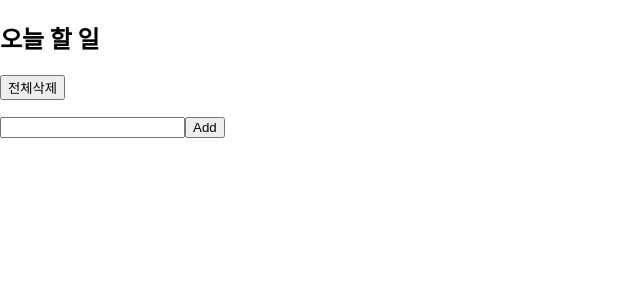
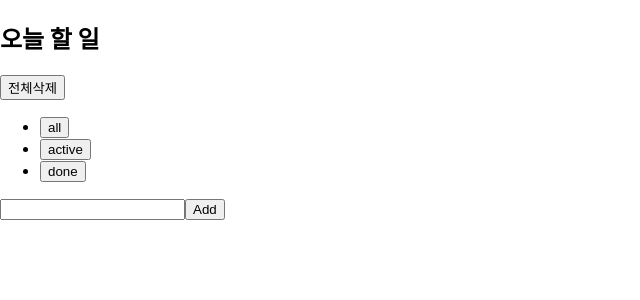
Before and after one commit to standjeong/ToDoMate, a React (Create React App) app: page / in a window 1280 px wide. Shown: the top 300 px of the page, without its empty margins (0-640 px from the left). Built offline with nearby package versions, Linux system fonts and the light colour scheme.

Commit message:
feat : Add filter & fix initial state values

```diff
--- a/src/components/today/AddTodo.jsx
+++ b/src/components/today/AddTodo.jsx
@@ -2,14 +2,13 @@ import React, { useState } from 'react';
 import { v4 as uuidv4 } from 'uuid';
 
 export default function AddTodo({ onAdd }) {
-  const [input, setInput] = useState();
-  console.log(input);
+  const [input, setInput] = useState('');
   const handleAdd = (e) => {
     e.preventDefault();
     if (input.trim().length === 0) {
       return;
     }
-    onAdd({ id: uuidv4(), text: input.trim(), completed: false });
+    onAdd({ id: uuidv4(), text: input.trim(), done: false });
     setInput('');
   };
 
--- a/src/components/today/Header.jsx
+++ b/src/components/today/Header.jsx
@@ -1,10 +1,22 @@
 import React from 'react';
 
-export default function Header({ onClearAll }) {
+export default function Header({
+  filtered,
+  filters,
+  onFilterChange,
+  onClearAll,
+}) {
   return (
     <header>
       <h1>오늘 할 일</h1>
       <button onClick={onClearAll}>전체삭제</button>
+      <ul>
+        {filters.map((filter, index) => (
+          <li key={index}>
+            <button onClick={(e) => onFilterChange(filter)}>{filter}</button>
+          </li>
+        ))}
+      </ul>
     </header>
   );
 }
--- a/src/components/today/TodayPlanner.jsx
+++ b/src/components/today/TodayPlanner.jsx
@@ -3,8 +3,16 @@ import AddTodo from './AddTodo';
 import Header from './Header';
 import TodoList from './TodoList';
 
+const FILTERS = ['all', 'active', 'done'];
+
 export default function TodayPlanner() {
-  const [todos, setTodos] = useState('');
+  const [filter, setFilter] = useState(FILTERS[0]);
+  const [todos, setTodos] = useState([]);
+  const handleChange = (updatedTodo) => {
+    setTodos(
+      todos.map((todo) => (todo.id === updatedTodo.id ? updatedTodo : todo))
+    );
+  };
   const handleDelete = (id) => {
     setTodos(todos.filter((todo) => todo.id !== id));
   };
@@ -14,8 +22,18 @@ export default function TodayPlanner() {
 
   return (
     <section>
-      <Header onClearAll={() => setTodos([])} />
-      <TodoList todos={todos} onDelete={handleDelete} />
+      <Header
+        filtered={filter}
+        filters={FILTERS}
+        onFilterChange={setFilter}
+        onClearAll={() => setTodos([])}
+      />
+      <TodoList
+        filtered={filter}
+        todos={todos}
+        onChange={handleChange}
+        onDelete={handleDelete}
+      />
       <AddTodo onAdd={handleAdd} />
     </section>
   );
--- a/src/components/today/Todo.jsx
+++ b/src/components/today/Todo.jsx
@@ -1,9 +1,15 @@
-import React from 'react';
+export default function Todo({ todo, onChange, onDelete }) {
+  const handleStatusChange = (e) =>
+    onChange({ ...todo, done: e.target.checked ? true : false });
 
-export default function Todo({ todo, onDelete }) {
   return (
     <li>
-      <input type='checkbox' id={todo.id} />
+      <input
+        type='checkbox'
+        id={todo.id}
+        checked={todo.done}
+        onChange={handleStatusChange}
+      />
       <label htmlFor={todo.id}>{todo.text}</label>
       <button onClick={() => onDelete(todo.id)}>삭제</button>
     </li>
--- a/src/components/today/TodoList.jsx
+++ b/src/components/today/TodoList.jsx
@@ -1,13 +1,32 @@
 import React from 'react';
 import Todo from './Todo';
 
-export default function TodoList({ todos, onDelete }) {
+export default function TodoList({ filtered, todos, onDelete, onChange }) {
+  const filteredTodos = getFilteredTodos(filtered, todos);
   return (
     <ul>
-      {todos &&
-        todos.map((todo, index) => (
-          <Todo key={index} todo={todo} onDelete={onDelete} />
+      {filteredTodos &&
+        filteredTodos.map((todo) => (
+          <Todo
+            key={todo.id}
+            todo={todo}
+            onDelete={onDelete}
+            onChange={onChange}
+          />
         ))}
     </ul>
   );
 }
+
+function getFilteredTodos(filtered, todos) {
+  switch (filtered) {
+    case 'all':
+      return todos;
+    case 'active':
+      return todos.filter((todo) => !todo.done);
+    case 'done':
+      return todos.filter((todo) => todo.done);
+    default:
+      return console.error('해당하는 필터유형이 없습니다');
+  }
+}
```
